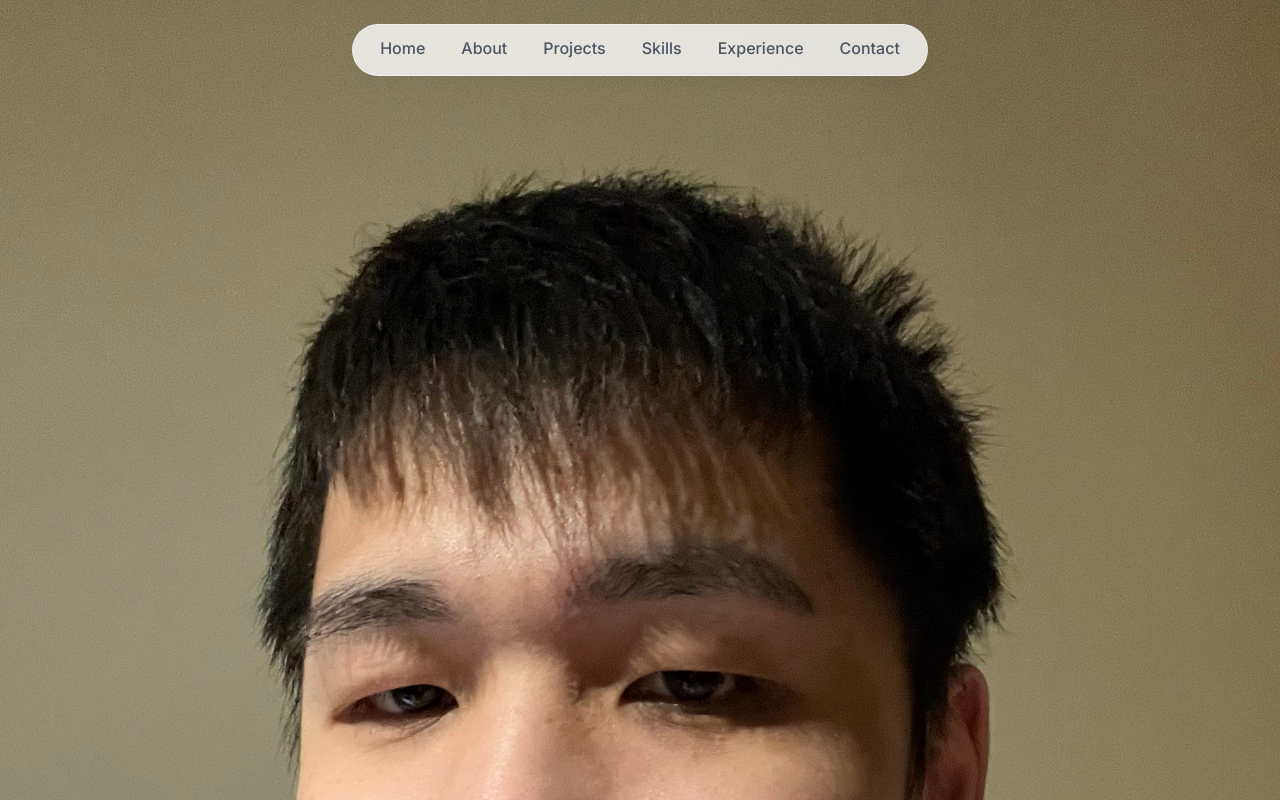
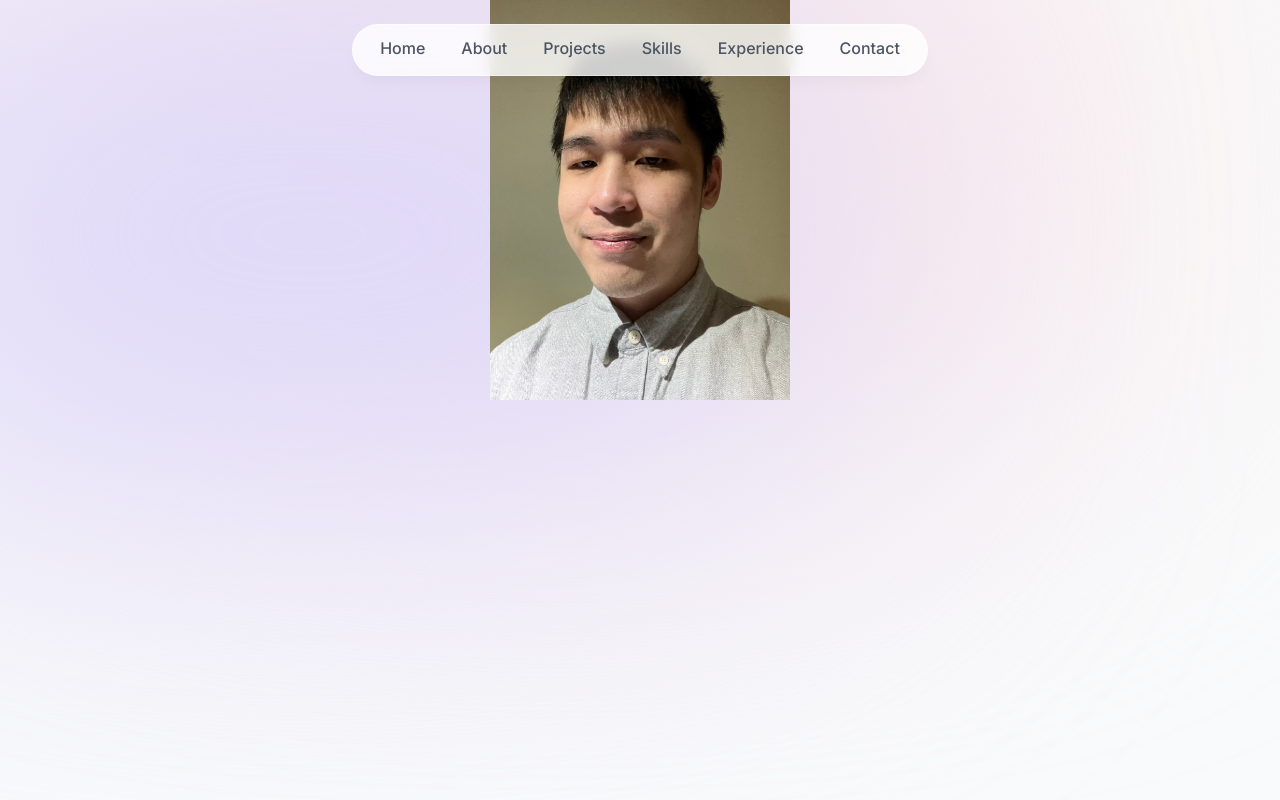
Before and after one commit to JasonMac123/NewPortfolio, a Next.js app: page / in a window 1280 px wide. Shown: the top 800 px of the page. Built offline with nearby package versions, Linux system fonts and the light colour scheme.

Commit message:
Adds component properties to next image

```diff
--- a/components/Profile.tsx
+++ b/components/Profile.tsx
@@ -8,7 +8,14 @@ const Profile = () => {
     <section>
       <div className="flex items-center justify-center">
         <div>
-          <Image src={JasonPhoto} alt="Profile picture of Jason" />
+          <Image
+            src={JasonPhoto}
+            alt="Profile picture of Jason"
+            quality={90}
+            width={300}
+            height={300}
+            priority={true}
+          />
         </div>
       </div>
     </section>
```
